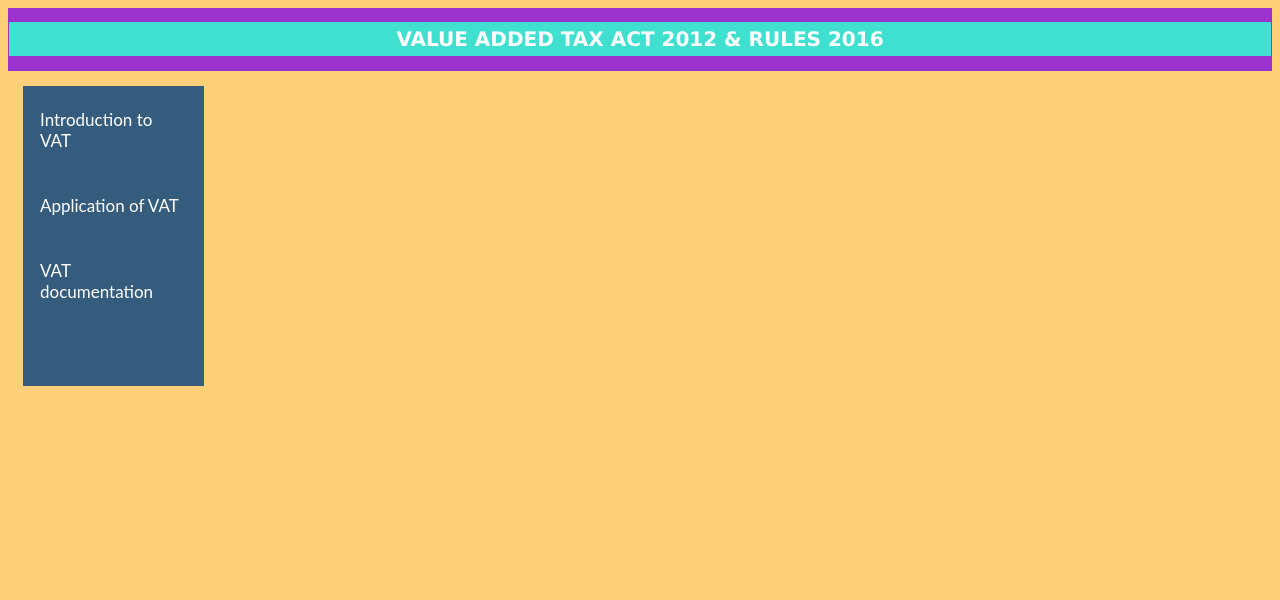
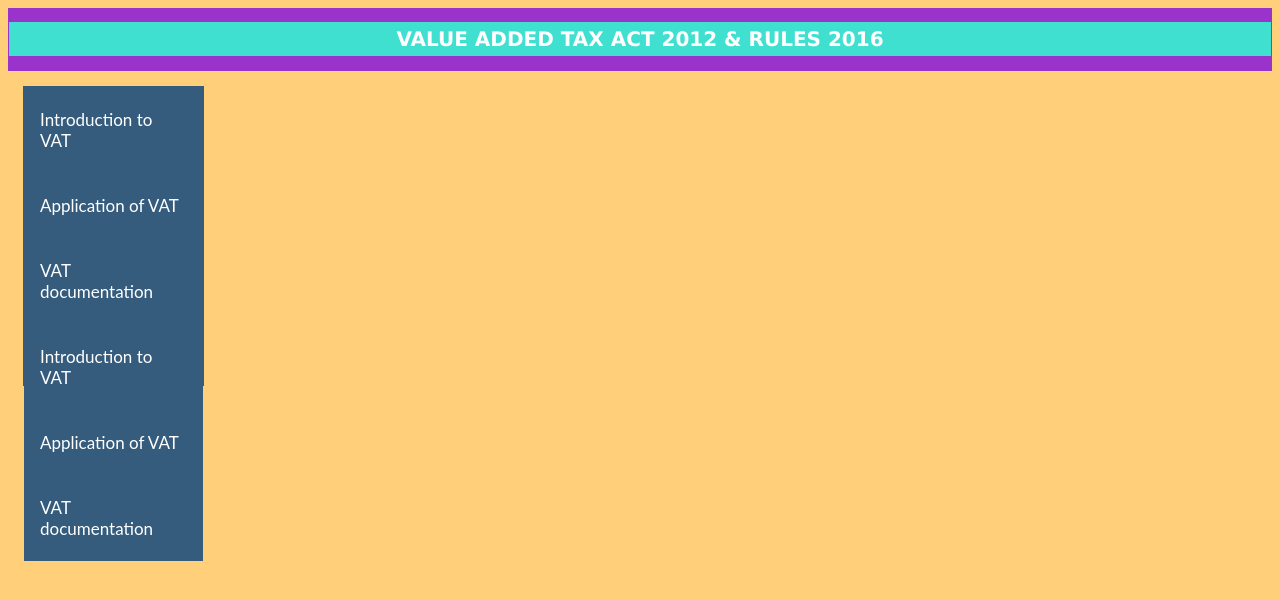
Before and after one commit to masrulmollah/financefornonfinance, a plain HTML site: page index.html in a window 1280 px wide. Drawn offline with Linux system fonts and the light colour scheme.

Commit message:
Update index.html

```diff
--- a/index.html
+++ b/index.html
@@ -162,6 +162,9 @@ h1 {background-color: turquoise; font-family:verdana; font-size: 20px; padding:5
 		<button class="tablinks" onclick="openCity(event, 'Introduction to VAT')" id="defaultOpen">Introduction to VAT</button>
 		<button class="tablinks" onclick="openCity(event, 'Application of VAT')">Application of VAT</button>
 		<button class="tablinks" onclick="openCity(event, 'VAT documentation')">VAT documentation</button>
+	    	<button class="tablinks" onclick="openCity(event, 'Introduction to VAT')" id="defaultOpen">Introduction to VAT</button>
+		<button class="tablinks" onclick="openCity(event, 'Application of VAT')">Application of VAT</button>
+		<button class="tablinks" onclick="openCity(event, 'VAT documentation')">VAT documentation</button>
 	</div>
 
 	<script>
```
